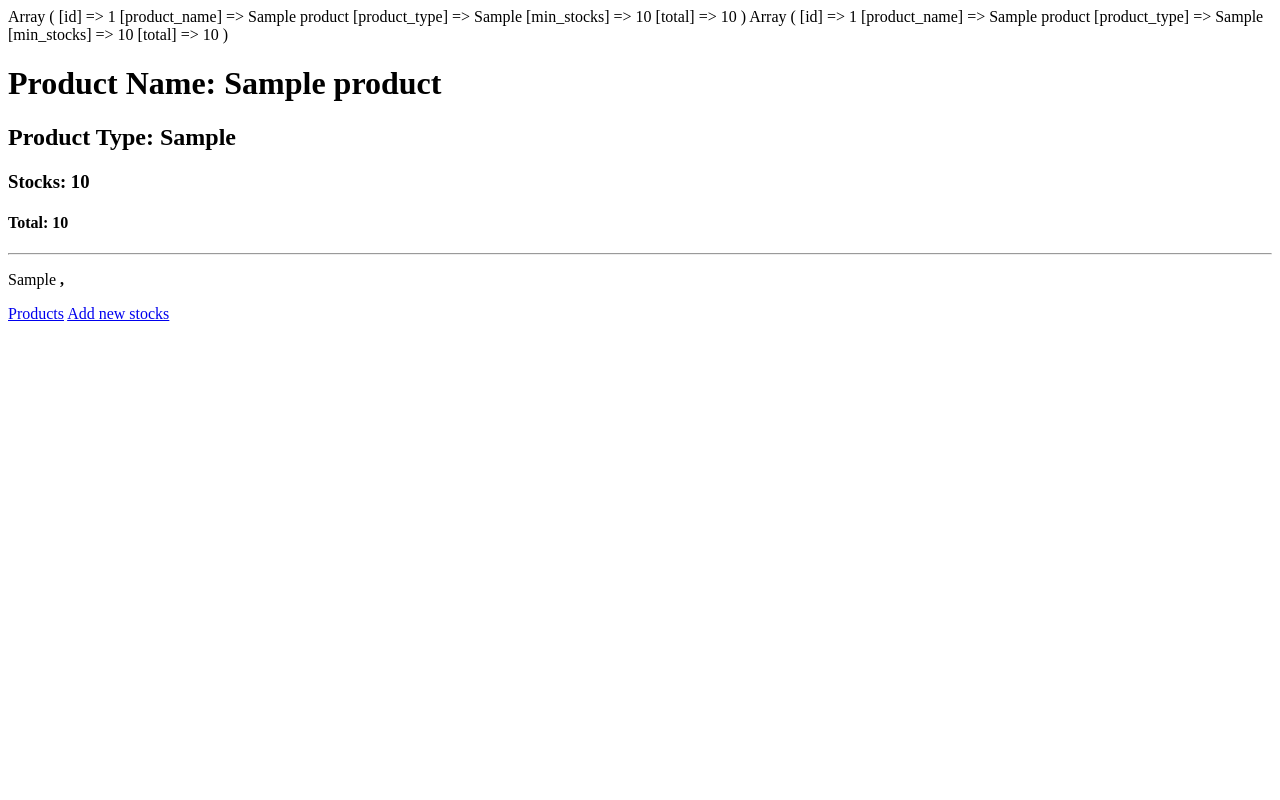
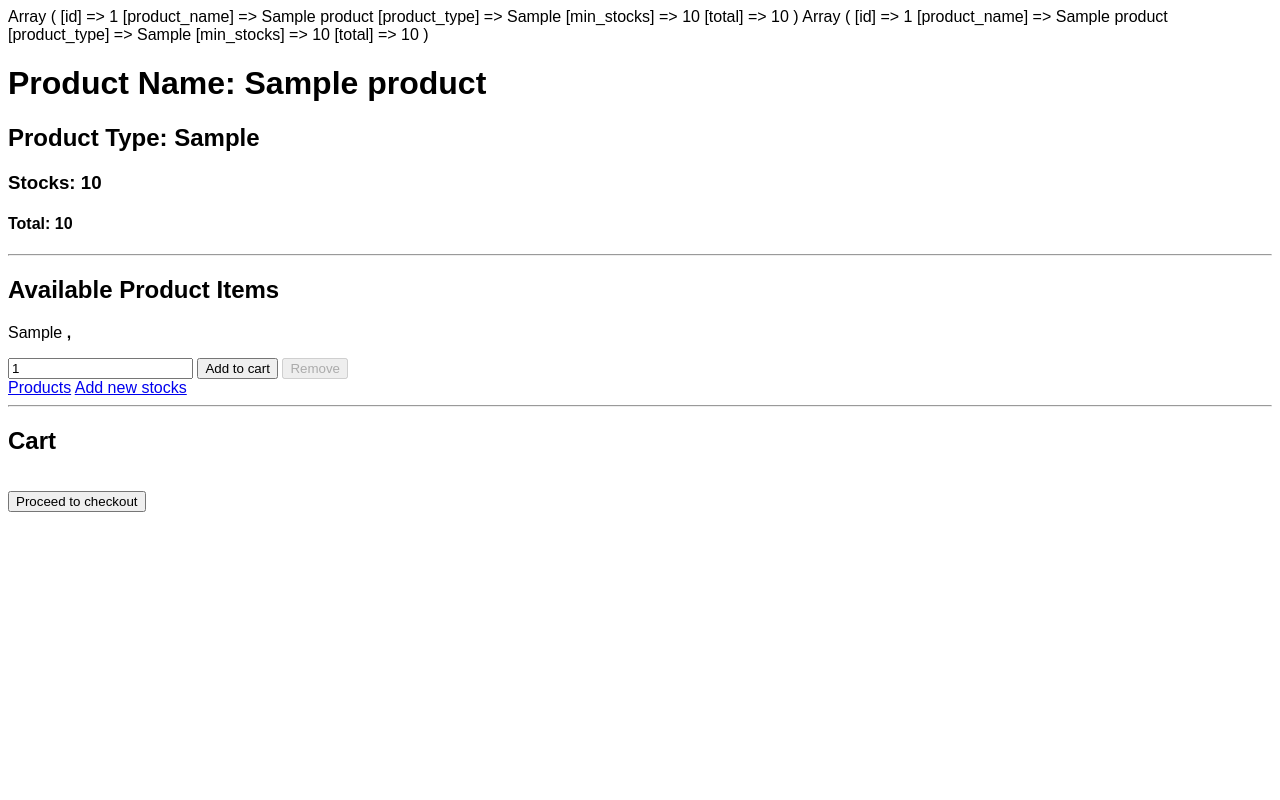
Before and after one commit to ezekielsans/php-playground, a PHP site: page /productDetails.php?id=1 in a window 1280 px wide. Run offline with PHP 8.4, Linux system fonts and the light colour scheme; tables that the repository leaves empty or names only in its code hold one stand-in row (values such as "Sample post"); data that the repository does not hold is empty.

Commit message:
added features

```diff
--- /dev/null
+++ b/css/productDetails.css
@@ -0,0 +1,18 @@
+body{
+
+font-family: Arial, Helvetica, sans-serif;
+}
+
+
+#checkout_button{
+
+
+margin-top: 1rem;
+
+}
+
+.disabledButton{
+    pointer-events: none;
+    opacity: 0.4;
+
+}
--- /dev/null
+++ b/js/index.js
@@ -0,0 +1,34 @@
+const add_cart = document.querySelectorAll('.addToCart');
+const form_cart = document.querySelector('#checkout_form');
+
+
+
+if (add_cart) {
+    add_cart.forEach(element => {
+        element.addEventListener('click', () => {
+
+            let added_item = element.parentNode.cloneNode(true);
+
+
+            element.parentNode.classList.add('disabledButton');
+            form_cart.prepend(added_item);
+            added_item.children[4].removeAttribute('disabled');
+            activeRemove();
+        });
+    });
+}
+function activeRemove() {
+
+    const remove_to_cart = document.querySelectorAll('.removeToCart');
+
+    if (remove_to_cart) {
+        remove_to_cart.forEach(element => {
+            element.addEventListener('click', () => {
+
+                let id = element.getAttribute('id');
+                document.querySelector('#parent_'+id).classList.remove('disabledButton')
+                element.parentNode.remove();
+            })
+        })
+    }
+}
--- a/productDetails.php
+++ b/productDetails.php
@@ -20,6 +20,7 @@ print_r($product['ID']);
     <meta charset="UTF-8">
     <meta name="viewport" content="width=device-width, initial-scale=1.0">
     <title>Product Details</title>
+    <link rel="stylesheet" href="/css/productDetails.css">
 </head>
 <body>
     <?php print_r($product)?>
@@ -27,19 +28,31 @@ print_r($product['ID']);
     <h2>Product Type: <?=$product['product_type'];?></h2>
     <h3>Stocks: <?=$product['min_stocks'];?></h3>
     <h4>Total: <?=$product['total'];?></h4>
-<hr>
+    <hr>
 
+    <h2>Available Product Items</h2>
 <?php foreach($stocks as $stock){?>
 
-<p><?=$stock['vendor'];?>  <strong>,</strong>   <?=$stock['qty'];?></p> </p>
 
-
-
+    <div id="parent_<?=$stock['ID']?>">
+<label><?=$stock['vendor'];?>  <strong>,</strong>   <?=$stock['qty'];?></label> </p>
+<input type="number" name="stock_<?=$stock['ID'];?>" min="1" max="<?=$stock['qty']?>" value="1"></input>
+<input type="hidden" name="price_" value="<?=$stock['price']?>">
+<button type="button" class="addToCart"> Add to cart</button>
+<button type="button" class="removeToCart" id="<?=$stock['ID']?>" disabled> Remove</button>
+</div>
 <?php }?>
 
 
     <a href="products.php">Products</a>
     <a href="addNewStocks.php?id=<?=$product['ID'];?>">Add new stocks</a>
+<hr>
+<h2>Cart</h2>
+    <form action="checkout.php" method="post" id="checkout_form">
+<input type="hidden" name="product_id" value="<?=$product['ID'];?>"/>
+<button type="submit" id="checkout_button">Proceed to checkout</button>
 
+    </form>
+<script src="/js/index.js"></script>
 </body>
 </html>
--- a/storeClass.php
+++ b/storeClass.php
@@ -261,7 +261,7 @@ class MyStore extends Utilities
             $added_by = $_POST['added_by'];
 
             $this->openConnection();
-            $statement = $this->con->prepare('INSERT INTO product_items (`product_id`, `qty`, `vendor`, `added_by`) VALUES(?,?,?,?,?,?)');
+            $statement = $this->con->prepare('INSERT INTO product_items (`product_id`, `qty`, `vendor`, `added_by`) VALUES(?,?,?,?,?)');
             $statement->execute([$product_id, $qty, $price, $brand_name, $batch_number, $added_by]);
 
             //redirect
```
Also changed, not shown: checkout.php (added, +7 -0 lines).
